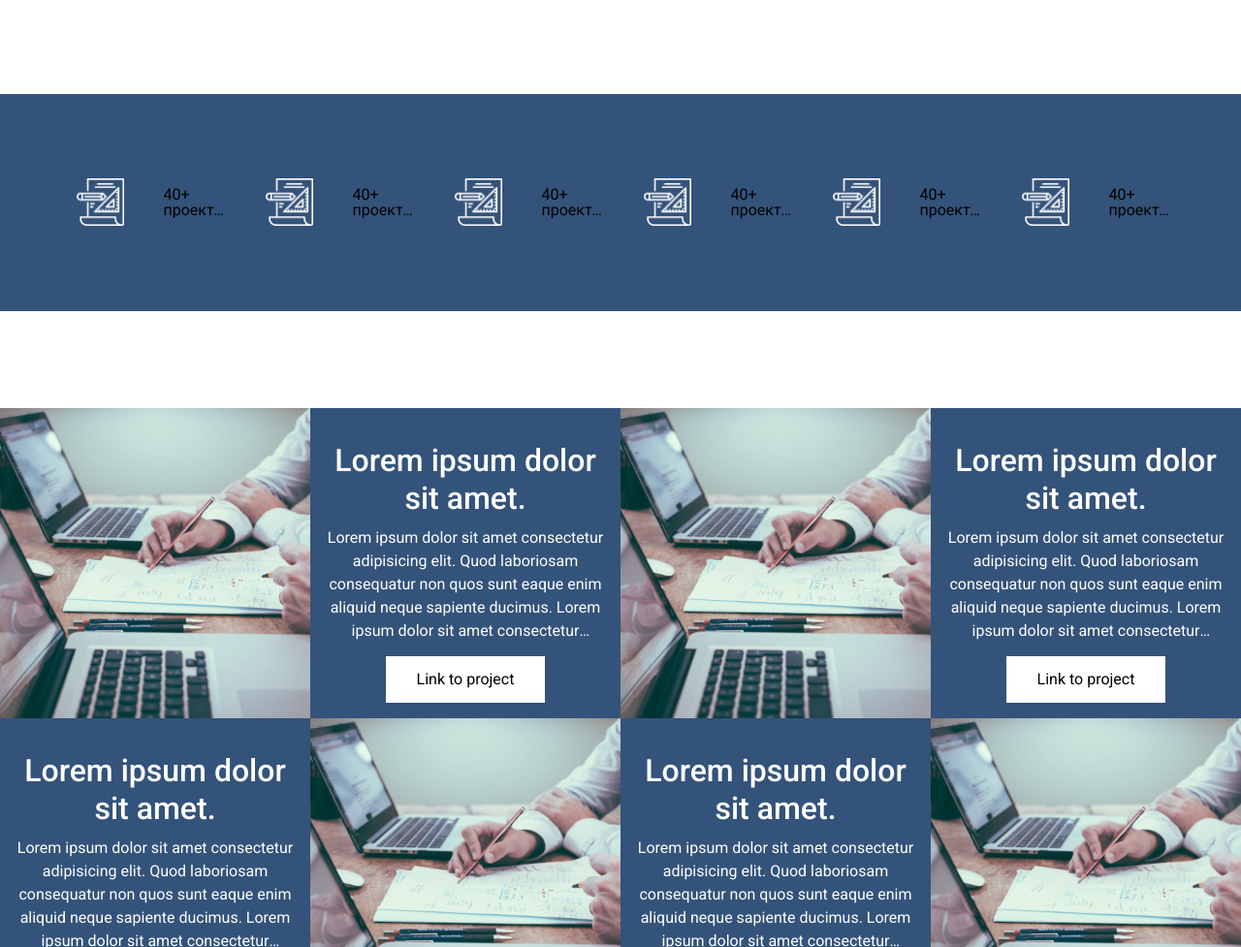
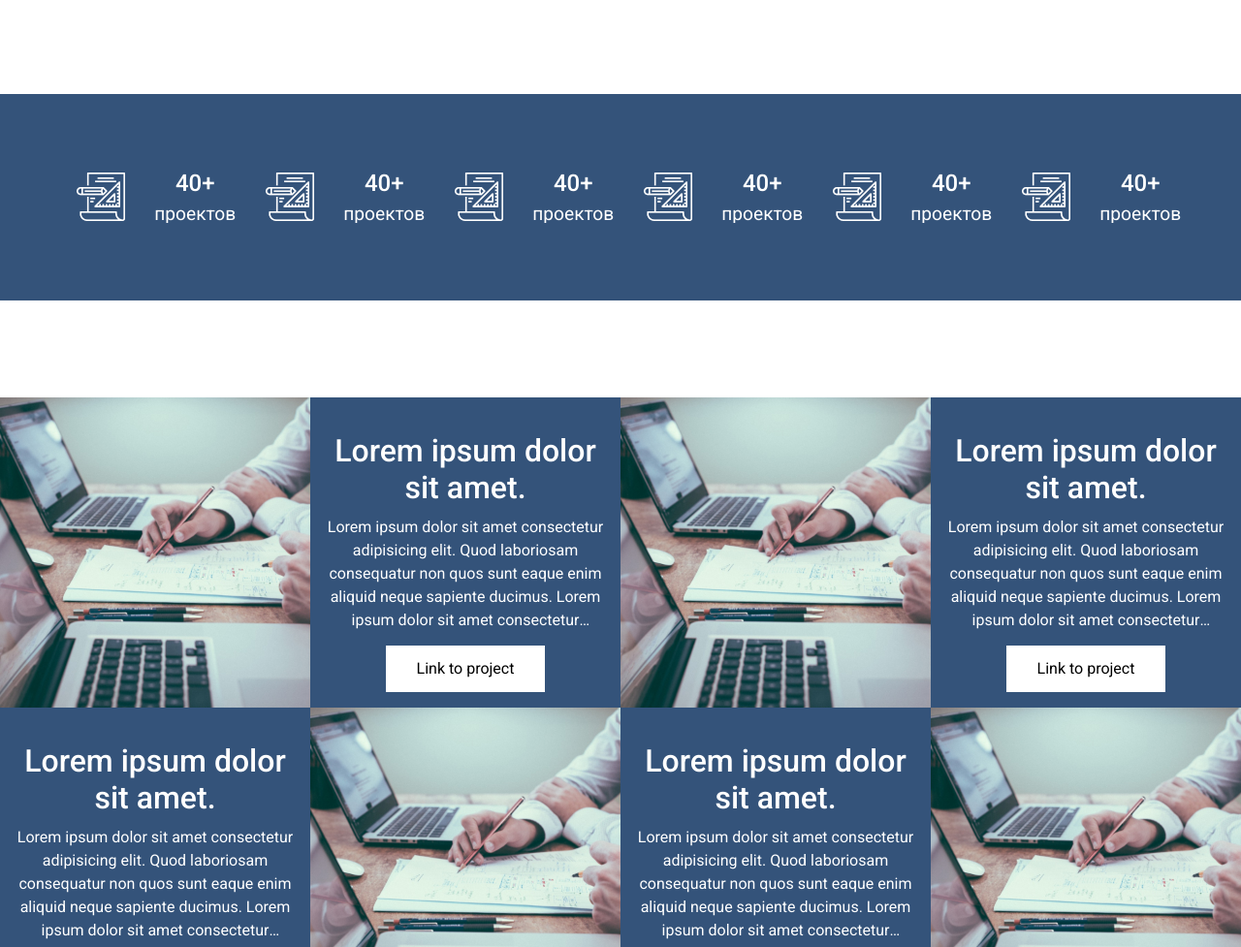
Before and after one commit to fccourses/fe_landing_page, a plain HTML site: page index.html in a window 1280 px wide. Shown: the part 891-1868 px from the top of the page at 97% size. Drawn offline with Linux system fonts and the light colour scheme; a web font is replaced by a local one.

Commit message:
Refactor number-screen

```diff
--- /dev/null
+++ b/assets/css/my-projects-screen.css
@@ -0,0 +1,76 @@
+.my-projects-screen {
+  padding: 3rem 0;
+  margin-bottom: 100px;
+  background-color: var(--accent-color);
+}
+
+.my-projects-container {
+  position: relative;
+  --padding-value: 1rem;
+  padding: 2rem 0px;
+}
+.my-projects-img-wrapper,
+.my-projects-info {
+  max-width: 50%;
+  width: 50%;
+}
+.my-projects-info {
+  color: white;
+  /* padding: var(--padding-value); */
+}
+.my-projects-info-head {
+  margin-bottom: 10px;
+  font-size: 1.5rem;
+  font-weight: 500;
+}
+.my-projects-info-text {
+  font-size: 1.2rem;
+}
+
+.my-projects-info-text,
+.my-projects-info-head {
+  overflow: hidden;
+  text-overflow: ellipsis;
+  white-space: nowrap;
+}
+.my-projects-img-wrapper {
+  display: flex;
+  position: relative;
+  justify-content: center;
+}
+.my-projects-img {
+  display: block;
+  width: 50px;
+  height: 50px;
+  object-fit: cover;
+}
+.my-projects-container:nth-child(2n + 1) {
+  flex-direction: row-reverse;
+}
+@media screen and (min-width: 576px) {
+  .my-projects-container:nth-child(2n + 1) {
+    flex-direction: row;
+  }
+  .my-projects-container:nth-child(4n + 2),
+  .my-projects-container:nth-child(3n + 3) {
+    flex-direction: row-reverse;
+  }
+}
+@media screen and (min-width: 768px) {
+  .my-projects-container:nth-child(1n) {
+    flex-direction: row;
+  }
+  .my-projects-container:nth-child(n + 4) {
+    flex-direction: row-reverse;
+  }
+}
+@media screen and (min-width: 1200px) {
+  .my-projects-container:nth-child(1n) {
+    flex-direction: row;
+  }
+}
+@media screen and (min-width: 1400px) {
+  .my-projects-screen {
+    padding: 3rem 100px;
+  }
+}
--- a/assets/css/numbers-screen.css
+++ /dev/null
@@ -1,37 +0,0 @@
-.numbers-screen {
-  padding: 3rem 0px;
-  margin-bottom: 100px;
-  background-color: var(--accent-color);
-}
-
-.numbers-container {
-  position: relative;
-  --padding-value: 1rem;
-  padding: 2rem 0px;
-}
-.numbers-img-wrapper,
-.numbers-info {
-  max-width: 50%;
-  width: 50%;
-}
-.numbers-info {
-  padding: var(--padding-value);
-}
-
-.numbers-info-text,
-.numbers-info-head {
-  overflow: hidden;
-  text-overflow: ellipsis;
-  white-space: nowrap;
-}
-.numbers-img-wrapper {
-  display: flex;
-  position: relative;
-  justify-content: center;
-}
-.numbers-img {
-  display: block;
-  width: inherit;
-  height: 40%;
-  object-fit: cover;
-}
--- a/index.html
+++ b/index.html
@@ -73,97 +73,97 @@
         </div>
       </div>
     </section>
-    <section class="numbers-screen">
+    <section class="my-projects-screen">
       <div class="container">
         <div class="row">
           <article
-            class="col-12 col-sm-6 col-md-4 col-xl-2 numbers-container flex-center"
+            class="col-12 col-sm-6 col-md-4 col-xl-2 my-projects-container flex-center"
           >
-            <div class="numbers-img-wrapper">
+            <div class="my-projects-img-wrapper">
               <img
-                class="numbers-img"
+                class="my-projects-img"
                 src="./assets/images/project.png"
                 alt="project"
               />
             </div>
-            <div class="numbers-info">
-              <h1 class="numbers-info-head">40+</h1>
-              <p class="numbers-info-text">проектов</p>
+            <div class="my-projects-info ta-center">
+              <h1 class="my-projects-info-head">40+</h1>
+              <p class="my-projects-info-text">проектов</p>
             </div>
           </article>
           <article
-            class="col-12 col-sm-6 col-md-4 col-xl-2 numbers-container flex-center"
+            class="col-12 col-sm-6 col-md-4 col-xl-2 my-projects-container flex-center"
           >
-            <div class="numbers-img-wrapper">
+            <div class="my-projects-img-wrapper">
               <img
-                class="numbers-img"
+                class="my-projects-img"
                 src="./assets/images/project.png"
                 alt="project"
               />
             </div>
-            <div class="numbers-info">
-              <h1 class="numbers-info-head">40+</h1>
-              <p class="numbers-info-text">проектов</p>
+            <div class="my-projects-info ta-center">
+              <h1 class="my-projects-info-head">40+</h1>
+              <p class="my-projects-info-text">проектов</p>
             </div>
           </article>
           <article
-            class="col-12 col-sm-6 col-md-4 col-xl-2 numbers-container flex-center"
+            class="col-12 col-sm-6 col-md-4 col-xl-2 my-projects-container flex-center"
           >
-            <div class="numbers-img-wrapper">
+            <div class="my-projects-img-wrapper">
               <img
-                class="numbers-img"
+                class="my-projects-img"
                 src="./assets/images/project.png"
                 alt="project"
               />
             </div>
-            <div class="numbers-info">
-              <h1 class="numbers-info-head">40+</h1>
-              <p class="numbers-info-text">проектов</p>
+            <div class="my-projects-info ta-center">
+              <h1 class="my-projects-info-head">40+</h1>
+              <p class="my-projects-info-text">проектов</p>
             </div>
           </article>
           <article
-            class="col-12 col-sm-6 col-md-4 col-xl-2 numbers-container flex-center"
+            class="col-12 col-sm-6 col-md-4 col-xl-2 my-projects-container flex-center"
           >
-            <div class="numbers-img-wrapper">
+            <div class="my-projects-img-wrapper">
               <img
-                class="numbers-img"
+                class="my-projects-img"
                 src="./assets/images/project.png"
                 alt="project"
               />
             </div>
-            <div class="numbers-info">
-              <h1 class="numbers-info-head">40+</h1>
-              <p class="numbers-info-text">проектов</p>
+            <div class="my-projects-info ta-center">
+              <h1 class="my-projects-info-head">40+</h1>
+              <p class="my-projects-info-text">проектов</p>
             </div>
           </article>
           <article
-            class="col-12 col-sm-6 col-md-4 col-xl-2 numbers-container flex-center"
+            class="col-12 col-sm-6 col-md-4 col-xl-2 my-projects-container flex-center"
           >
-            <div class="numbers-img-wrapper">
+            <div class="my-projects-img-wrapper">
               <img
-                class="numbers-img"
+                class="my-projects-img"
                 src="./assets/images/project.png"
                 alt="project"
               />
             </div>
-            <div class="numbers-info">
-              <h1 class="numbers-info-head">40+</h1>
-              <p class="numbers-info-text">проектов</p>
+            <div class="my-projects-info ta-center">
+              <h1 class="my-projects-info-head">40+</h1>
+              <p class="my-projects-info-text">проектов</p>
             </div>
           </article>
           <article
-            class="col-12 col-sm-6 col-md-4 col-xl-2 numbers-container flex-center"
+            class="col-12 col-sm-6 col-md-4 col-xl-2 my-projects-container flex-center"
           >
-            <div class="numbers-img-wrapper">
+            <div class="my-projects-img-wrapper">
               <img
-                class="numbers-img"
+                class="my-projects-img"
                 src="./assets/images/project.png"
                 alt="project"
               />
             </div>
-            <div class="numbers-info">
-              <h1 class="numbers-info-head">40+</h1>
-              <p class="numbers-info-text">проектов</p>
+            <div class="my-projects-info ta-center">
+              <h1 class="my-projects-info-head">40+</h1>
+              <p class="my-projects-info-text">проектов</p>
             </div>
           </article>
         </div>
--- a/style.css
+++ b/style.css
@@ -5,4 +5,4 @@
 @import "./assets/css/welcome-screen.css";
 @import "./assets/css/about-me.css";
 @import "./assets/css/projects-screen.css";
-@import "./assets/css/numbers-screen.css"
+@import "./assets/css/my-projects-screen.css"
```
